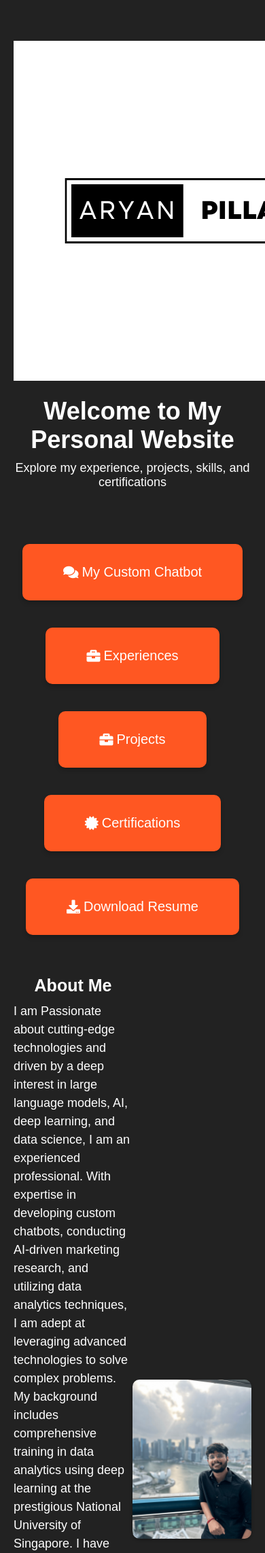
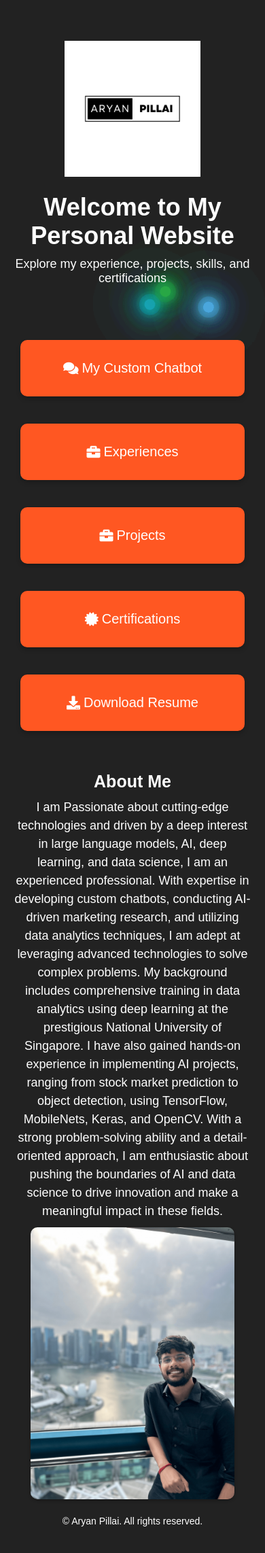
Before and after one commit to aryan619348/personal_portfolio, a Flask app: page / in a window 390 px wide; the page is wider, and only the part inside the window is pictured. Shown: the top 2284 px of that part at 68% size. After the commit the page ends 2245 px from the top of that part, so only its background shows below. Run offline with Flask 3, Linux system fonts and the light colour scheme; some libraries are stand-ins or nearby versions.

Commit message:
made phone UI

```diff
--- a/static/styles.css
+++ b/static/styles.css
@@ -245,7 +245,39 @@
 
 @media screen and (max-width: 768px) {
   .buttons {
+    display: grid;
+    grid-template-columns: 1fr;
+    grid-gap: 20px;
+    justify-content: center;
+    margin-top: 20px;
+  }
+
+  .about {
     flex-direction: column;
     align-items: center;
   }
+
+  .about-content {
+    width: 100%;
+    text-align: center;
+  }
+
+  .about-image {
+    width: 100%;
+    text-align: center;
+  }
+
+  .about-image img {
+    width: 100%;
+    max-width: 300px; /* Adjust this value according to your preference */
+    height: auto;
+    border-radius: 10px;
+    box-shadow: 0 2px 4px rgba(0, 0, 0, 0.3);
+  }
+
+  .logo {
+    max-width: 200px;
+    margin-bottom: 20px;
+    align-self: auto;
+  }
 }
```
Also changed, not shown: static/exp_styles.css (+52 -4 lines).
